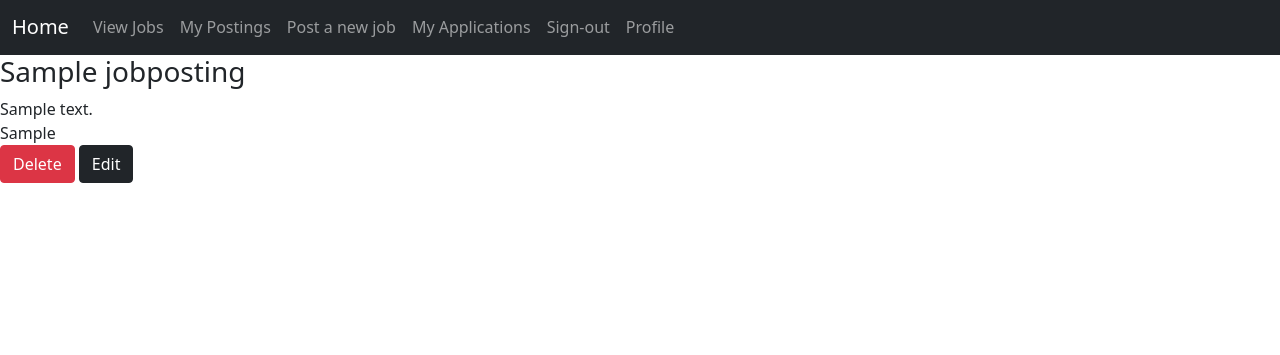
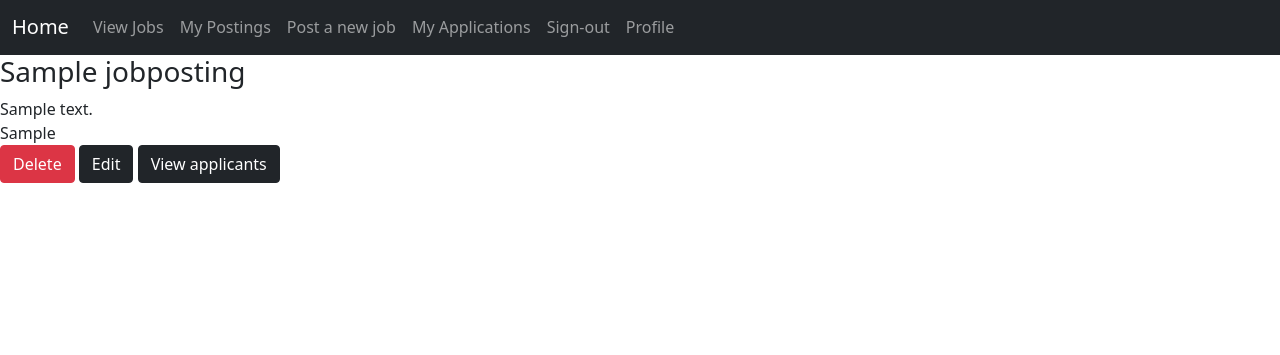
Before and after one commit to lozanov95/job_posting, a Django app: page /details/1 in a window 1280 px wide. Shown: the part 1-356 px from the top of the page. Run offline with Django 3.2, Linux system fonts and the light colour scheme; the first user in the database is signed in; tables that the repository leaves empty hold one stand-in row (Sample ...).

Commit message:
added view for listing of the job applicants

```diff
--- a/jobPosting/jobs/urls.py
+++ b/jobPosting/jobs/urls.py
@@ -3,7 +3,7 @@ from django.urls import path, reverse_lazy
 
 from jobPosting.jobs.views import ListJobPostingsView, DetailsJobPostingView, \
     CreateJobPostingView, DeleteJobPostingView, index, EditJobPostingView, MyJobsView, apply_view, \
-    SubmitApplicationView, success_view, ListMyApplicationsView
+    SubmitApplicationView, success_view, ListMyApplicationsView, ListApplicantsView
 
 urlpatterns = (
     path('', index, name='index'),
@@ -17,6 +17,7 @@ urlpatterns = (
 
     path('apply/<int:pk>', SubmitApplicationView.as_view(), name='job apply'),
     path('my_aplications/', ListMyApplicationsView.as_view(), name='my applications list'),
+    path('applicants/<int:pk>', ListApplicantsView.as_view(), name='applications list'),
 
     path('success/', success_view, name='success'),
 )
--- a/jobPosting/jobs/views.py
+++ b/jobPosting/jobs/views.py
@@ -121,3 +121,12 @@ class ListMyApplicationsView(ListView):
         applications = Applicant.objects.filter(applicant=self.request.user).select_related('job_application')
         jobs = [job.job_application for job in applications]
         return jobs
+
+
+class ListApplicantsView(ListView):
+    model = Applicant
+    template_name = 'jobs/applicants_list.html'
+
+    def get_queryset(self):
+        queryset = Applicant.objects.filter(job_application__id=self.kwargs.get('pk')).select_related('applicant')
+        return queryset
--- a/templates/jobs/jobs_details.html
+++ b/templates/jobs/jobs_details.html
@@ -14,6 +14,7 @@
     {% if object.posted_by == request.user %}
         <a href="{% url 'job delete' object.id %}" class="btn btn-danger">Delete</a>
         <a href="{% url 'job edit' object.id %}" class="btn btn-dark">Edit</a>
+        <a href="{% url 'applications list' object.id %}" class="btn btn-dark">View applicants</a>
     {% else %}
         <a href="{% url 'job apply' object.id %}" class="btn btn-dark">Apply</a>
     {% endif %}
```
Also changed, not shown: templates/jobs/applicants_list.html (added, +8 -0 lines).
